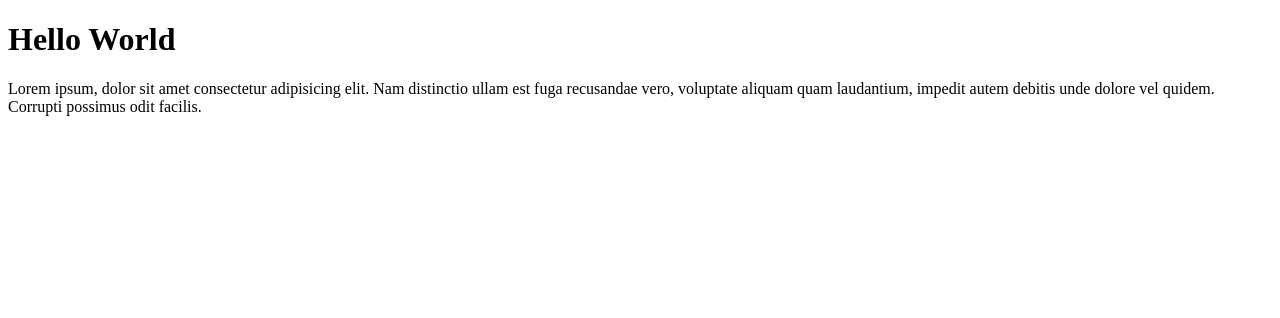
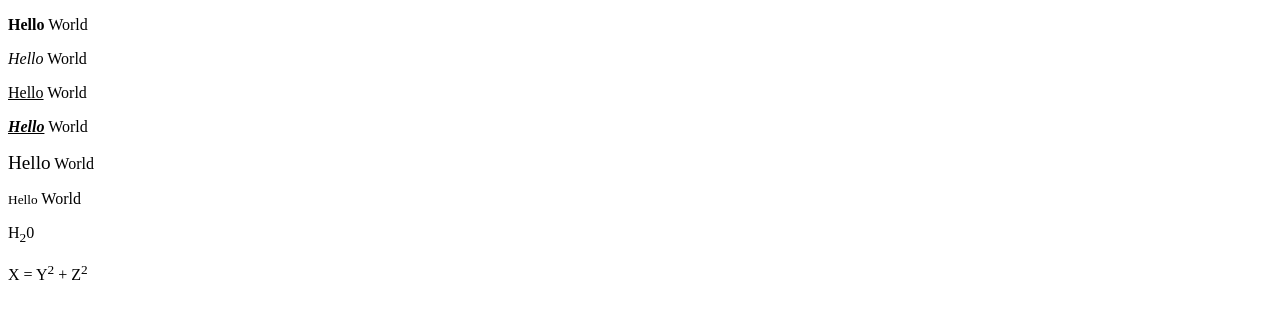
Before and after one commit to ONE-I0/FirstRepo, a plain HTML site: page index.html in a window 1280 px wide. Drawn offline with Linux system fonts and the light colour scheme.

Commit message:
TextFormattingTags exercise

```diff
--- a/index.html
+++ b/index.html
@@ -7,7 +7,16 @@
     <title>Document</title>
 </head>
 <body>
-    <h1>Hello World</h1>
-    <p>Lorem ipsum, dolor sit amet consectetur adipisicing elit. Nam distinctio ullam est fuga recusandae vero, voluptate aliquam quam laudantium, impedit autem debitis unde dolore vel quidem. Corrupti possimus odit facilis.</p>
+    <!-- <h1>Hello World</h1>
+    <p>Lorem ipsum, dolor sit amet consectetur adipisicing elit. Nm distinctio ullam est fuga recusandae vero, voluptate aliquam quam laudantium, impedit autem debitis unde dolore vel quidem. Corrupti possimus odit facilis.</p> -->
+    <p><b>Hello</b> World</p>
+    <p><i>Hello</i> World</p>
+    <p><u>Hello</u> World</p>
+    <p><b><u><i>Hello</i></u></b> World</p>
+    <p><big>Hello</big> World</p>
+    <p><small>Hello</small> World</p>
+    <p>H<sub>2</sub>0</p>
+    <p>X = Y<sup>2</sup> + Z<sup>2</sup></p>
+
 </body>
 </html>
```
